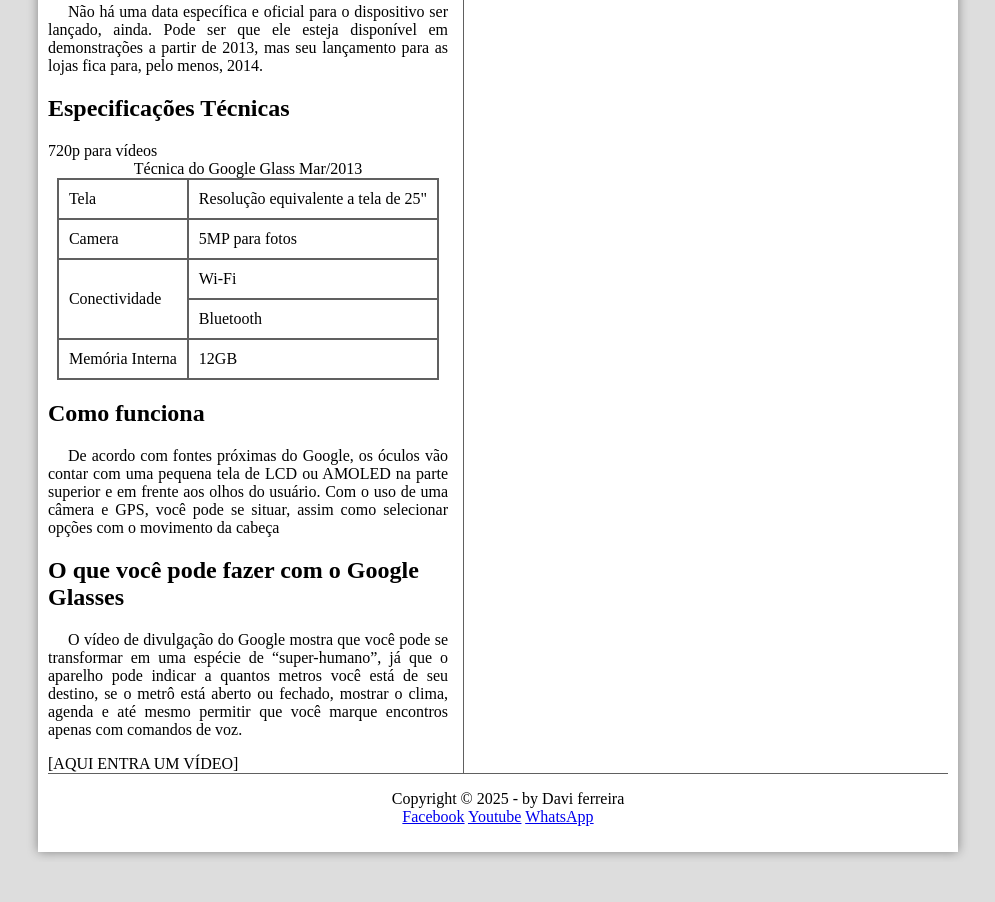
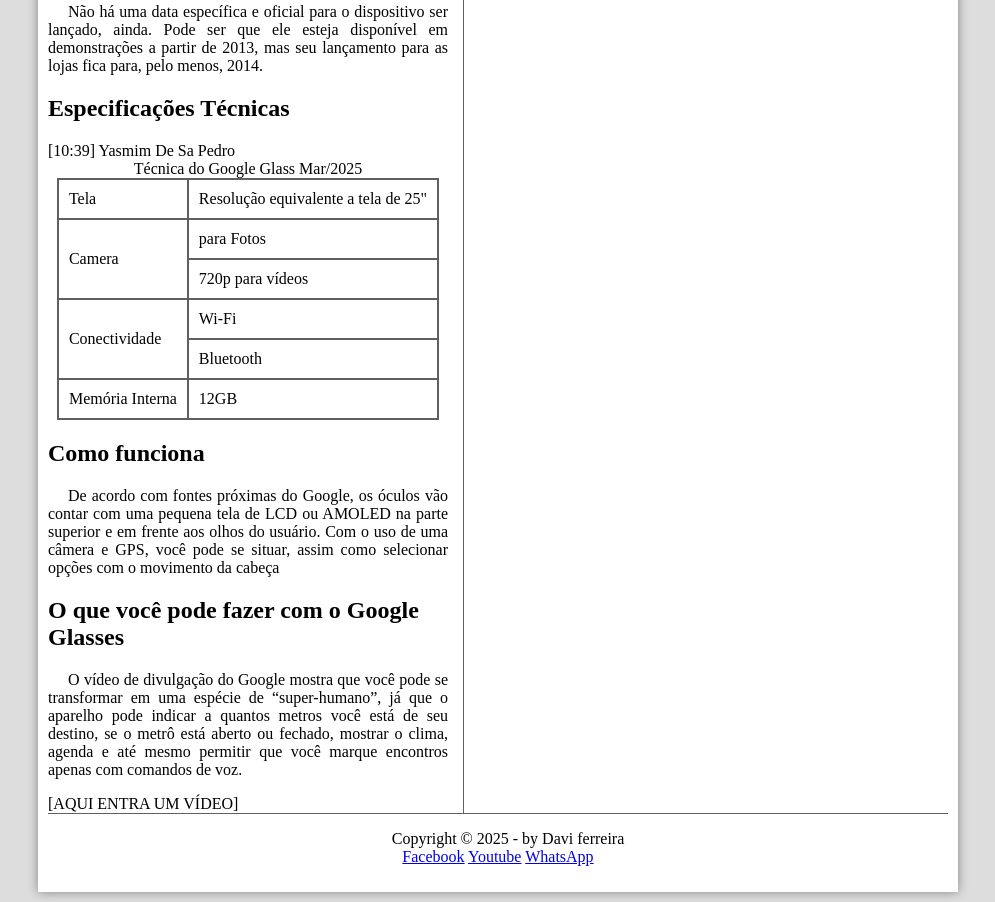
Before and after one commit to Davi-xpz/projetoglass, a plain HTML site: page index.html in a window 1280 px wide. Shown: the part 861-1763 px from the top of the page, without its empty margins (142-1137 px from the left). Before the commit the page ends 1723 px from the top, so only its background shows below. Drawn offline with Linux system fonts and the light colour scheme.

Commit message:
Update index.html

```diff
--- a/index.html
+++ b/index.html
@@ -60,15 +60,19 @@
 
 <h1>Especificações Técnicas</h1>
 <table id="tabelaspecs">
-<caption> Técnica do Google Glass Mar/2013</caption>
+<caption> Técnica do Google Glass  <span>Mar/2025</span></caption>
 
 
-<tr><td>Tela</td>   <td>Resolução equivalente a tela de 25"</td></tr>
-<tr><td rowspan="2">Camera</td>  <td>5MP para fotos</td></tr>
-<tr></td> 720p para vídeos</td></tr>
-<tr><td rowspan="2">Conectividade</td><td>Wi-Fi</td></tr>
-<tr><td>Bluetooth</td></tr>
-<tr><td>Memória Interna</td> <td>12GB</td></tr>
+[10:39] Yasmim De Sa Pedro
+<tr><td class="ce">Tela</td>   <td class="cd">Resolução equivalente a tela de 25"</td></tr>
+
+<tr><td rowspan="2" class="ce">Camera</td>  <td class="cd"> para Fotos </td></tr>
+
+<tr><td class="cd">720p para vídeos</td></tr>
+<tr><td rowspan="2" class="ce">Conectividade</td> <td class="cd">Wi-Fi</td></tr>
+
+<tr><td class="cd">Bluetooth</td></tr>
+<tr><td class="ce">Memória Interna</td> <td class="cd">12GB</td></tr>
 
 </table>
 
```
